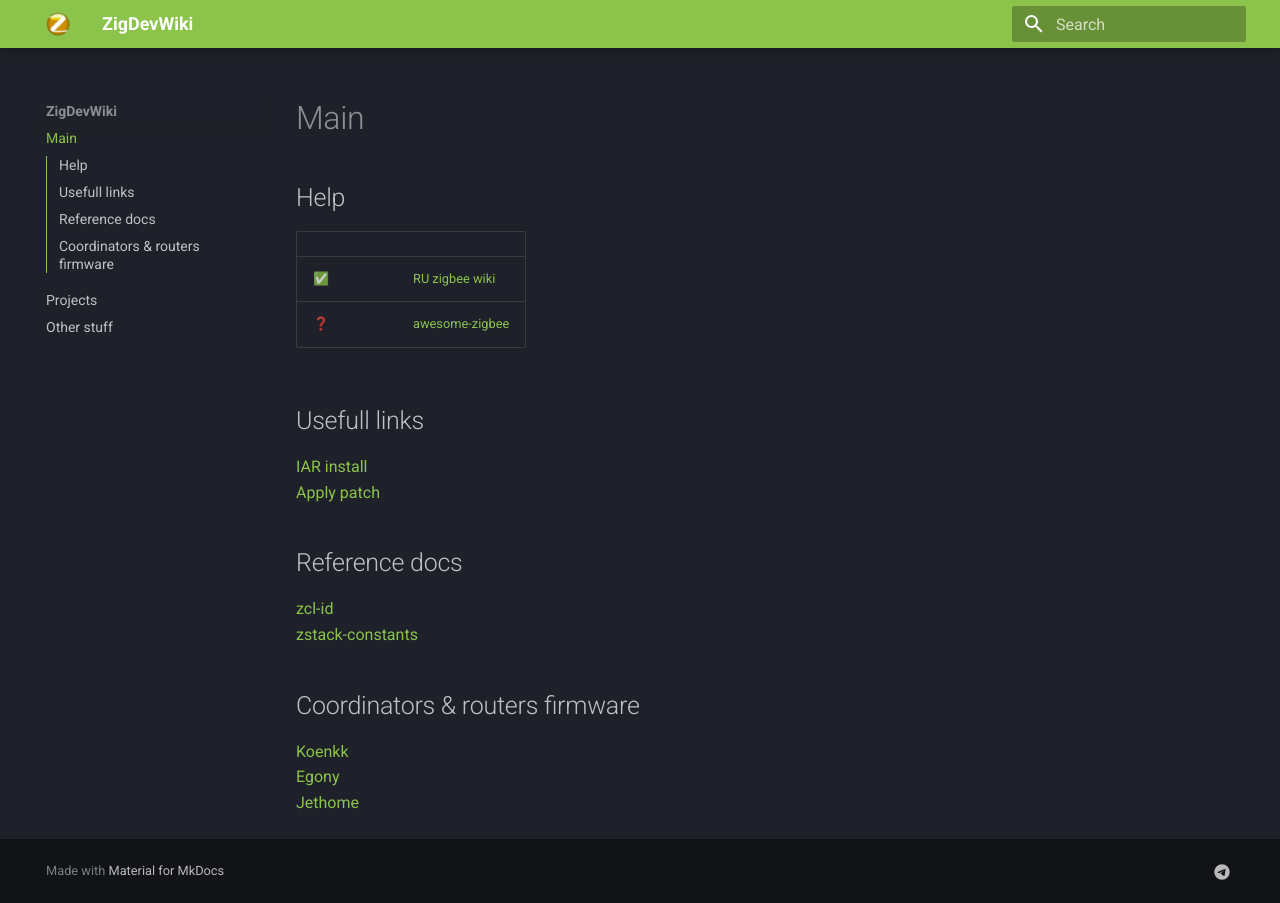
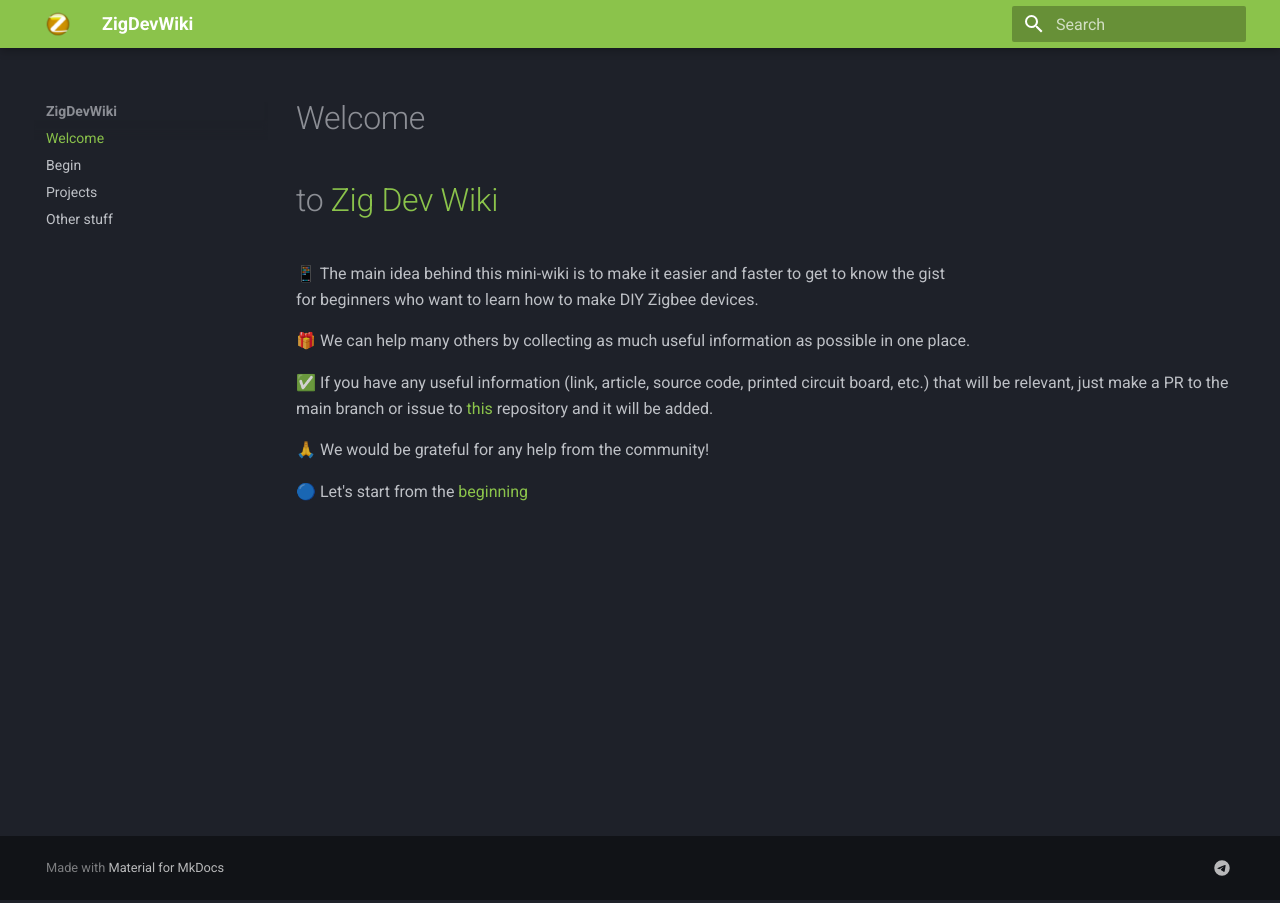
Before and after one commit to ZigDevWiki/zigdevwiki.github.io, an MkDocs documentation site: the page built from docs/index.md, in a window 1280 px wide. Built offline with MkDocs 1.6.1 and Material for MkDocs 9.7.7, drawn with Linux system fonts in a browser that asks for light colours.

Commit message:
put things in order a little

```diff
--- a/docs/index.md
+++ b/docs/index.md
@@ -1,20 +1,13 @@
-# Main
+# Welcome
+# to [Zig Dev Wiki](https://zigdevwiki.github.io/main/)
+  📱 The main idea behind this mini-wiki is to make it easier and faster to get to know the gist
+  for beginners who want to learn how to make DIY Zigbee devices.
 
-## Help
-|||
-|--|--------|
-|✅|[RU zigbee wiki](https://zigbee.wiki/)|
-|❓|[awesome-zigbee](https://github.com/hobbyquaker/awesome-zigbee)|
+  🎁 We can help many others by collecting as much useful information as possible in one place.
 
-##Usefull links
-[IAR install](https://github.com/sigma7i/zigbee-wiki/wiki/zigbee-firmware-install)
-[Apply patch](https://github.com/diyruz/AirSense/blob/master/0001-Fixes.patch)
+  ✅ If you have any useful information (link, article, source code, printed circuit board, etc.) that will be relevant,
+  just make a PR to the main branch or issue to [this](https://github.com/ZigDevWiki/main) repository and it will be added.
 
-##Reference docs
-[zcl-id](https://github.com/zigbeer/zcl-id/wiki#5-table-of-identifiers)
-[zstack-constants](https://github.com/zigbeer/zstack-constants/wiki#5-table-of-constants)
+  🙏 We would be grateful for any help from the community!
 
-##Coordinators & routers firmware
-[Koenkk](https://github.com/Koenkk/Z-Stack-firmware)
-[Egony](https://github.com/egony/cc2652p_E72-2G4M20S1E/tree/master/firmware)
-[Jethome](https://github.com/jethome-ru/zigbee-firmware)
+  🔵 Let's start from the [beginning](./0_begin/)
```
Also changed, not shown: docs/0_begin.md (added, +18 -0 lines), docs/1_projects.md (renamed from docs/1.projects.md), docs/9_etc.md (renamed from docs/9.etc.md).
